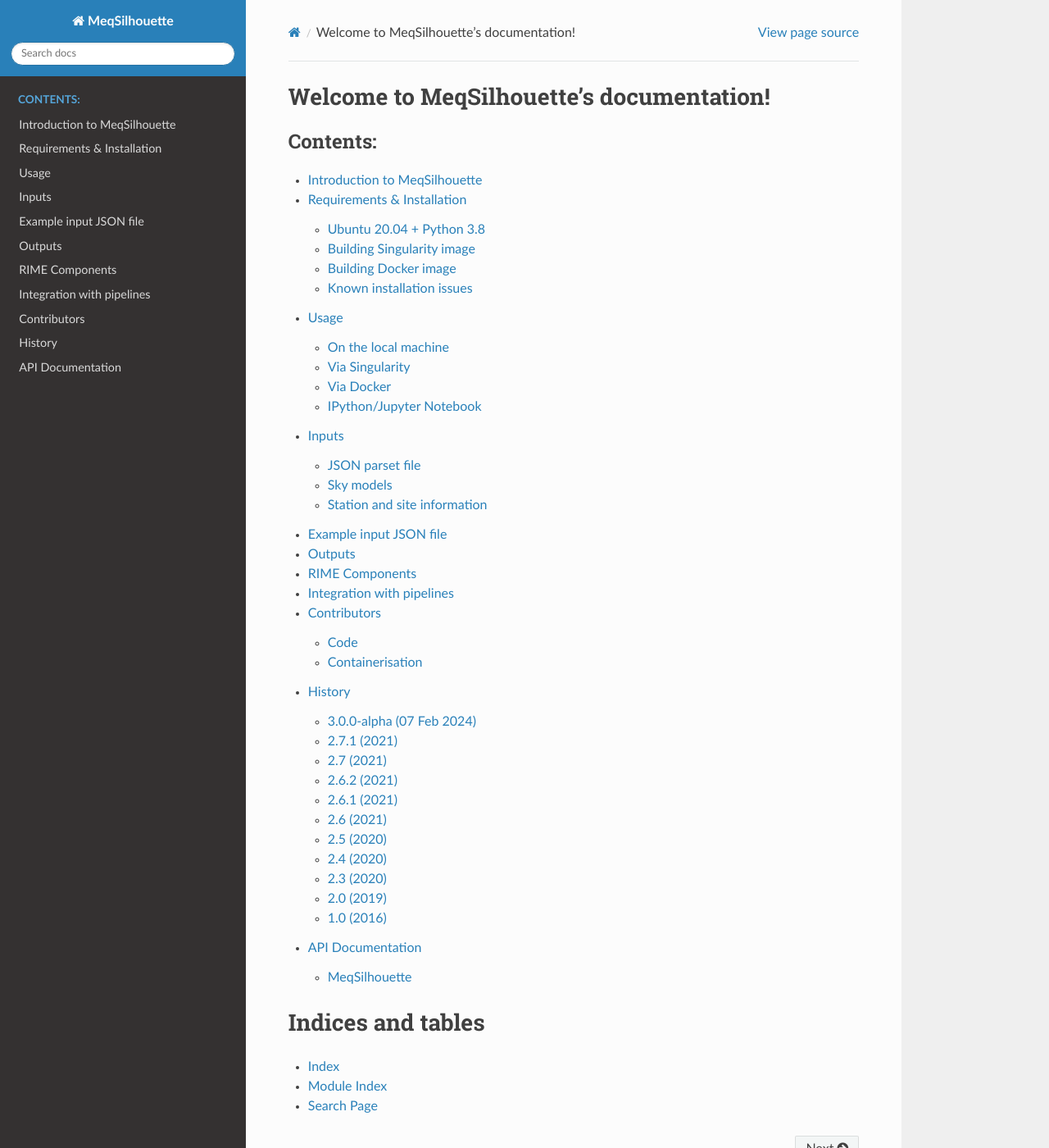
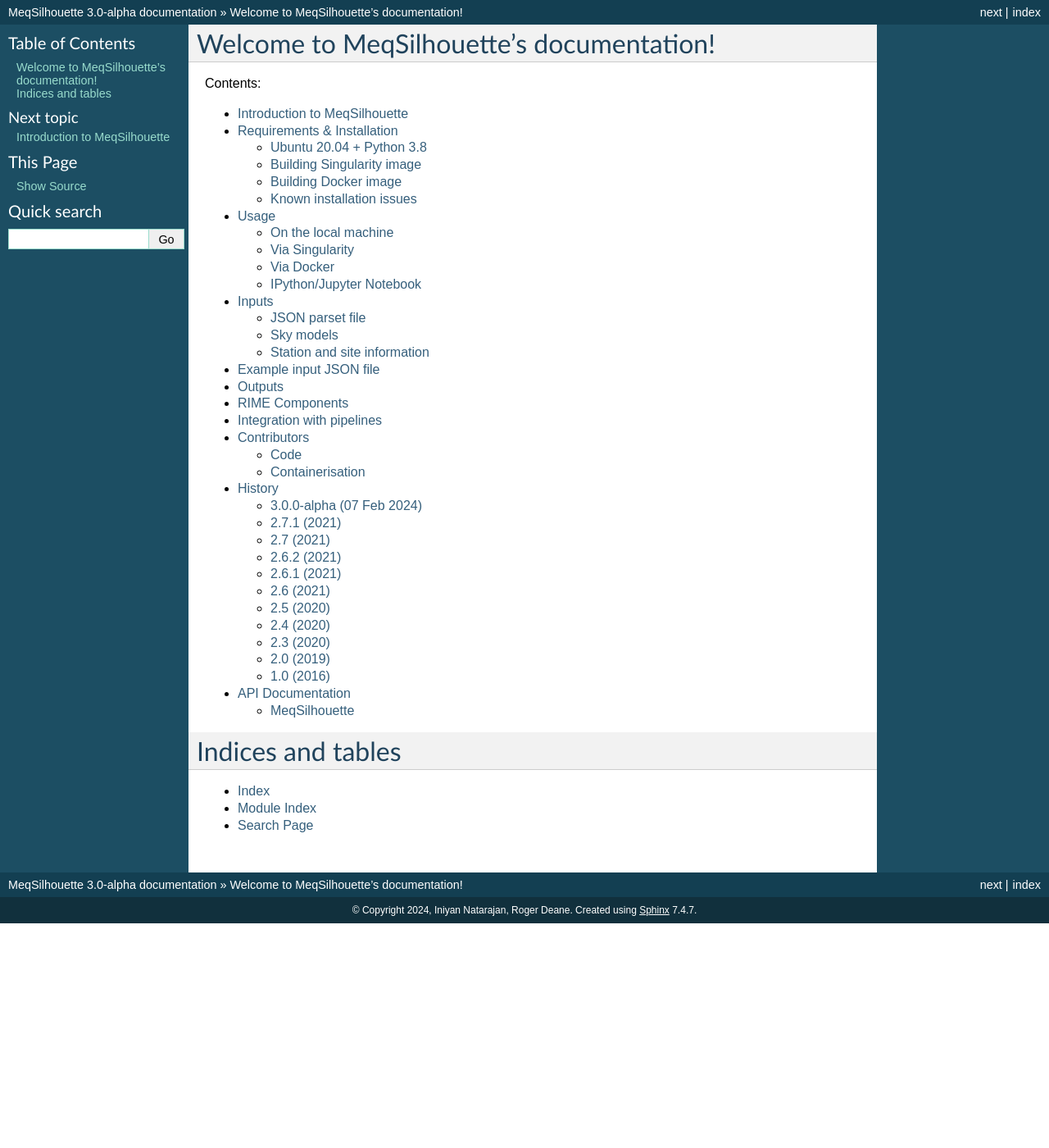
Before and after one commit to rdeane/MeqSilhouette, a Sphinx documentation site: the page built from docs/source/index.rst, in a window 1280 px wide and 1400 px high. Shown: the whole window at 82% size. Built offline with Sphinx 7.4.7, drawn with Linux system fonts in a browser that asks for light colours; some of the changed text lies outside the part shown.

Commit message:
Revert to classic theme

```diff
--- a/docs/source/conf.py
+++ b/docs/source/conf.py
@@ -78,7 +78,7 @@
 # The theme to use for HTML and HTML Help pages.  See the documentation for
 # a list of builtin themes.
 #
-html_theme = 'sphinx_rtd_theme' #'default', 'alabaster'
+html_theme = 'classic' #'default', 'alabaster'
 
 # Theme options are theme-specific and customize the look and feel of a theme
 # further.  For a list of options available for each theme, see the
```
